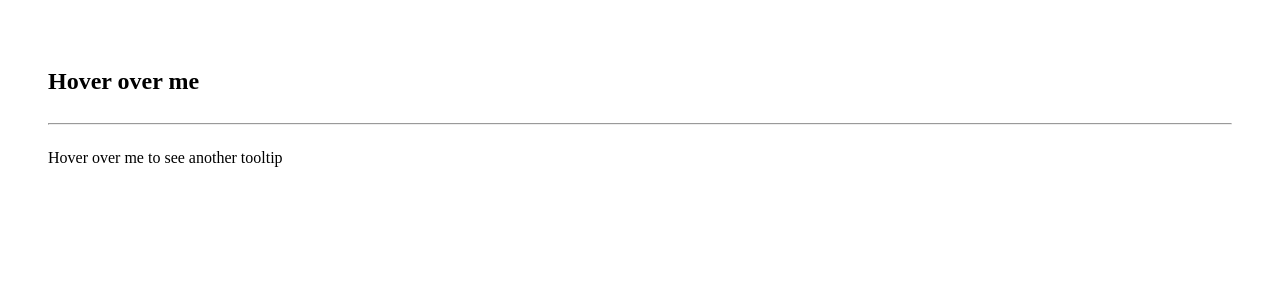
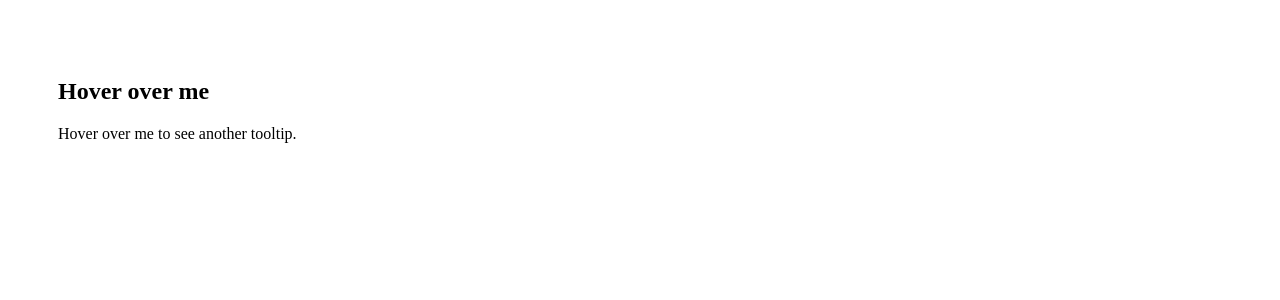
Before and after one commit to acciojob/react-composition-3-jahnavi-gaur, a React app: page / in a window 1280 px wide. Shown: the top 300 px of the page. Built offline with nearby package versions, Linux system fonts and the light colour scheme.

Commit message:
sixth change

```diff
--- a/src/components/App.jsx
+++ b/src/components/App.jsx
@@ -1,21 +1,48 @@
-import React from "react";
+// import React from "react";
+// import './../styles/App.css';
+// import Tooltip from "./Tooltip";
+
+// const App = () => {
+//   return (
+//     <div style={{ padding: "40px" }}>
+//       <Tooltip text="This is a tooltip">
+//         <h2>Hover over me</h2>
+//       </Tooltip>
+
+//       <hr />
+
+//       <Tooltip text="This is another tooltip">
+//         <p>Hover over me to see another tooltip</p>
+//       </Tooltip>
+//     </div>
+//   );
+// };
+
+// export default App;
+
+
+import React from 'react';
+import Tooltip from './Tooltip';
 import './../styles/App.css';
-import Tooltip from "./Tooltip";
 
-const App = () => {
+function App() {
   return (
-    <div style={{ padding: "40px" }}>
-      <Tooltip text="This is a tooltip">
-        <h2>Hover over me</h2>
-      </Tooltip>
+    <div style={{ padding: '50px' }}>
 
-      <hr />
+      <h2>
+        <Tooltip text="This is a tooltip">
+          Hover over me
+        </Tooltip>
+      </h2>
 
-      <Tooltip text="This is another tooltip">
-        <p>Hover over me to see another tooltip</p>
-      </Tooltip>
+
+      <p>
+        <Tooltip text="This is another tooltip">
+          Hover over me to see another tooltip
+        </Tooltip>.
+      </p>
     </div>
   );
-};
+}
 
 export default App;
--- a/src/components/Tooltip.jsx
+++ b/src/components/Tooltip.jsx
@@ -1,19 +1,17 @@
-import React, { useState } from "react";
+import React, { useState } from 'react';
 
 const Tooltip = ({ text, children }) => {
-  const [show, setShow] = useState(false);
+  const [isVisible, setIsVisible] = useState(false);
 
-  return React.cloneElement(
-    children,
-    {
-      className: "tooltip",
-      onMouseOver: () => setShow(true),
-      onMouseOut: () => setShow(false),
-    },
-    [
-      children.props.children,
-      show && <div className="tooltiptext">{text}</div>
-    ]
+  return (
+    <div
+      className="tooltip"
+      onMouseEnter={() => setIsVisible(true)}
+      onMouseLeave={() => setIsVisible(false)}
+    >
+      {children}
+      {isVisible && <span className="tooltiptext">{text}</span>}
+    </div>
   );
 };
 
```
